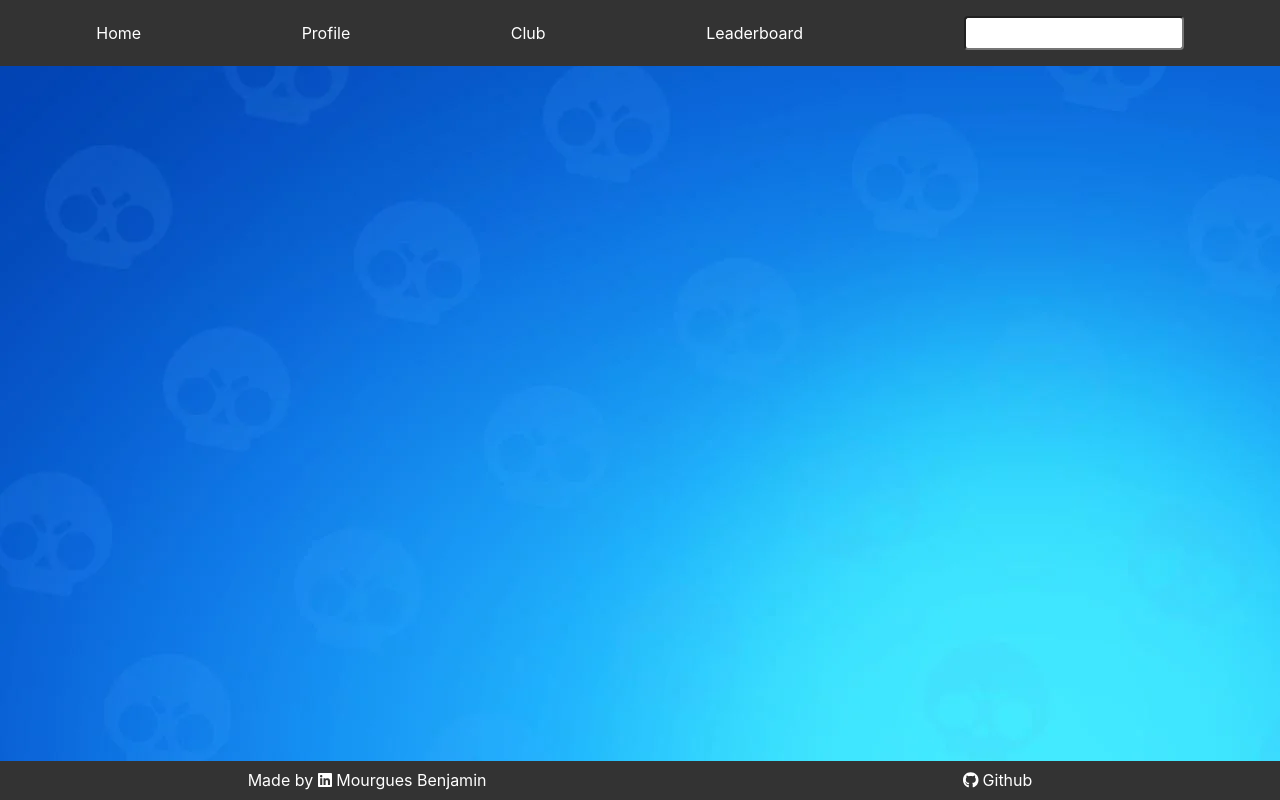
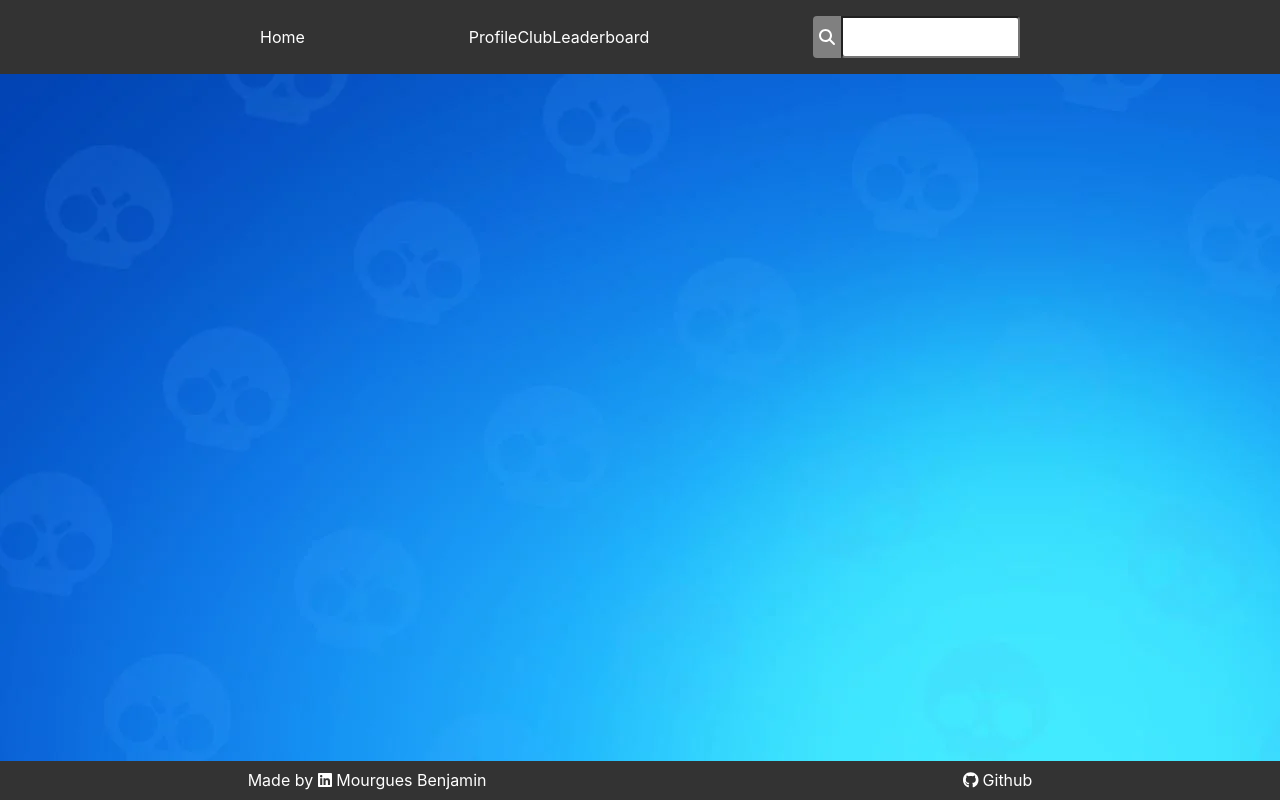
Before and after one commit to Shriukan33/OC-P13-BrawlClub, a React (Create React App) app in the folder bc_frontend/: page / in a window 1280 px wide. Built offline with nearby package versions, Linux system fonts and the light colour scheme.

Commit message:
Adjustments in layout of Navbar

```diff
--- a/bc_frontend/src/App.css
+++ b/bc_frontend/src/App.css
@@ -21,4 +21,6 @@
 }
 body {
   display: flex;
+  min-height: 100vh;
+  width: 100%;
 }
--- a/bc_frontend/src/Nav.css
+++ b/bc_frontend/src/Nav.css
@@ -1,8 +1,11 @@
 nav {
     background-color: #333;
     color: #fff;
-    padding: 0.75rem;
+    padding: 0.75rem 20vw 0.75rem 20vw;
     width: 100%;
+    display: flex;
+    flex-direction: row;
+    justify-content: space-around;
 }
 nav a {
     color: #fff;
@@ -24,20 +27,45 @@ nav ul {
 }
 nav li {
     display:flex;
-    justify-content: center;
+    justify-content: space-around;
     align-items: center;
 }
-nav li a {
+nav li a, nav li input {
     display:flex;
+    justify-content: space-around;
+    align-items: center;
+}
+.Logo {
+    flex-grow: 0.5;
+}
+.nav-elements {
+    flex-grow: 1;
+    padding: 0 10rem 0 10rem;
+}
+.searchBar {
+    height: 100%;
+}
+.searchIcon {
+    height: 100%;
+    width: 36px;
+    background-color: grey;
+    border-radius: 0.25rem 0 0 0.25rem;
+
+}
+.searchIcon svg {
+    display: block;
+    margin: auto;
+}
+.container {
+    display: flex;
     justify-content: center;
-    align-items: center;
 }
 .searchForm input[type="text"] {
     font-family: 'Open Sans', sans-serif;
     width: 100%;
     font-size: 1rem;
-    padding: 0.25rem;
-    border-radius: 0.25rem;
+    padding: 0.5rem;
+    border-radius: 0 0.25rem 0 0.25rem;
     outline: none;
   }
 
--- a/bc_frontend/src/Nav.js
+++ b/bc_frontend/src/Nav.js
@@ -1,14 +1,18 @@
 import React from 'react'
 import "./Nav.css"
 import { Link } from 'react-router-dom'
+import { FontAwesomeIcon } from '@fortawesome/react-fontawesome'
+import { faSearch } from '@fortawesome/free-solid-svg-icons'
 
 const Nav = () => {
   return (
     <nav>
-        <ul>
+        <ul className="Logo">
             <li>
                 <Link to="/">Home</Link>
             </li>
+        </ul>
+        <ul className="nav-elements">
             <li>
                 <Link to="/profile">Profile</Link>
             </li>
@@ -18,7 +22,12 @@ const Nav = () => {
             <li>
                 <Link to="leaderboard">Leaderboard</Link>
             </li>
+        </ul>
+        <ul className="searchBar">
             <li>
+                <div className="searchIcon container">
+                    <FontAwesomeIcon icon={faSearch}/>
+                </div>
                 <form className="searchForm" onSubmit={(e) => e.preventDefault()}>
                     <label htmlFor="search">Search</label>
                     <input
```
